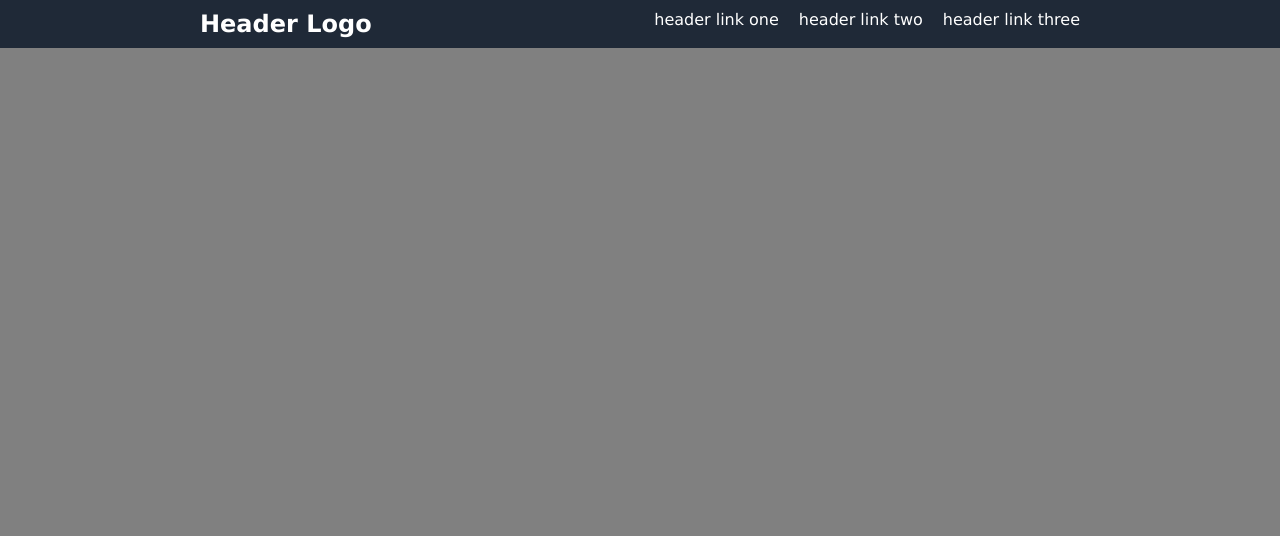
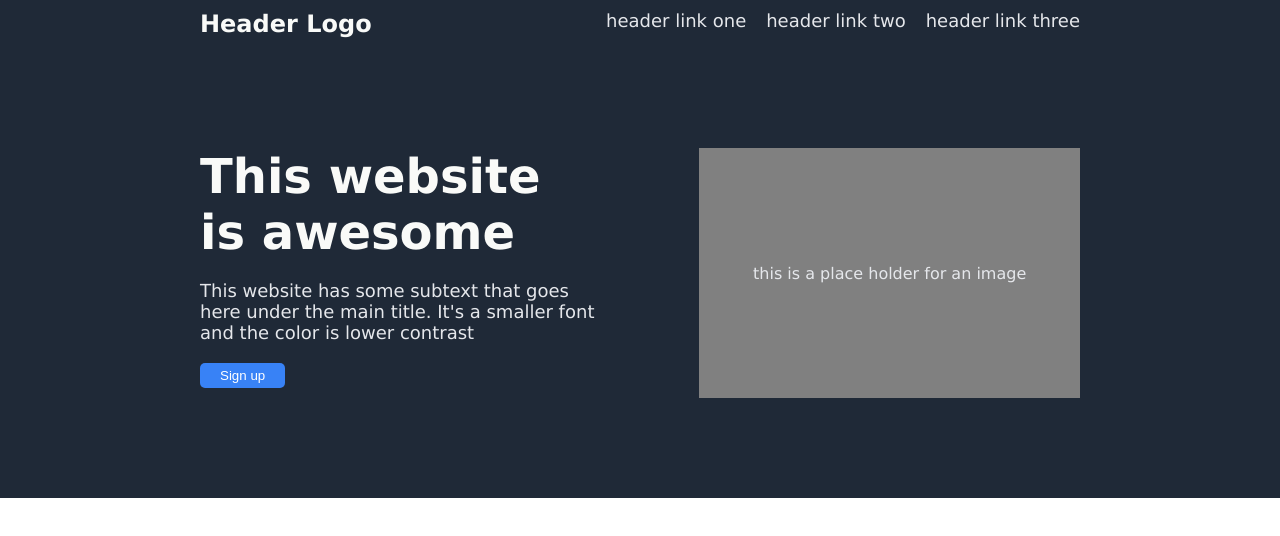
Before and after one commit to sivamshgss/landing-page, a plain HTML site: page index.html in a window 1280 px wide. Drawn offline with Linux system fonts and the light colour scheme.

Commit message:
Complete intro section, Make changes to header section

```diff
--- a/index.html
+++ b/index.html
@@ -9,9 +9,19 @@
 <body>
     <div class="header">
         <span class="logo">Header Logo</span>
-        <a class="link" href="#">header link one</a>
-        <a class="link" href="#">header link two</a>
-        <a class="link" href="#">header link three</a>
+        <a class="link secondary" href="#">header link one</a>
+        <a class="link secondary" href="#">header link two</a>
+        <a class="link secondary" href="#">header link three</a>
+    </div>
+    <div class="intro">
+        <div class="text">
+            <h1 class="main">This website is awesome</h1>
+            <p class="secondary">This website has some subtext that goes here under the main title. It's a smaller font and the color is lower contrast</p>
+            <button> Sign up</button>
+        </div>
+        <div class="intro-pic">
+            <span>this is a place holder for an image</span>
+        </div>
     </div>
 
     <div class="footer"></div>
--- a/style.css
+++ b/style.css
@@ -1,26 +1,76 @@
+body {
+    display: flex;
+    flex-direction: column;
+    margin: 0px;
+    font-family: Verdana, Geneva, Tahoma, sans-serif;
+}
+
+button {
+    background-color: #3882F6;
+    color: white;
+    border-radius: 5px;
+    padding: 5px 20px;
+}
+
 .header {
-    color: white;
-    background-color: rgb(31, 41, 55);
+    color: #F9FAF8;
+    background-color: #1F2937;
     display: flex;
     padding: 10px 200px;
     gap: 20px;
 }
 
-body {
+.logo {
+    color: #F9FAF8;
+    font-size: 24px;
+    margin-right: auto;
+    font-weight: bold;
+}
+
+.intro {
+    background-color: #1F2937;
+    display: flex;
+    gap: 100px;
+    padding: 100px 200px;
+}
+
+.intro .text {
     display: flex;
     flex-direction: column;
-    background-color: gray;
-    margin: 0px;
-    font-family: Verdana, Geneva, Tahoma, sans-serif;
+    gap: 20px;
 }
 
-.logo {
-    font-size: 24px;
-    margin-right: auto;
-    font-weight: 700;
+.intro .text h1,
+.intro .text p {
+    margin: 0px;
 }
 
-.header .link {
-    color: white;
+.intro .text .main {
+    font-size: 48px;
+    color: #F9FAF8;
+    font-weight: 900px;
+}
+
+.secondary {
+    color: #E5E7EB;
     text-decoration: none;
+    font-size: 18px;
 }
+
+.intro button {
+    border: none;
+    align-self: baseline;
+}
+
+.intro .intro-pic {
+    background-color: gray;
+    height: 250px;
+    width: 1000px;
+    display: flex;
+    justify-content: center;
+    align-items: center;
+}
+
+.intro .intro-pic span {
+    color: #E5E7EB;
+}
```
